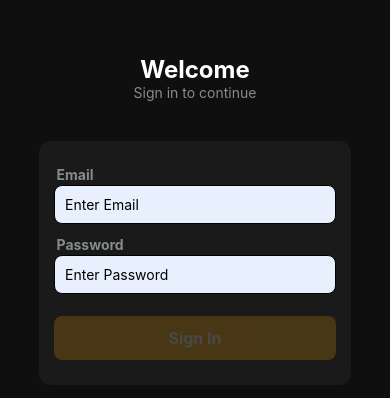
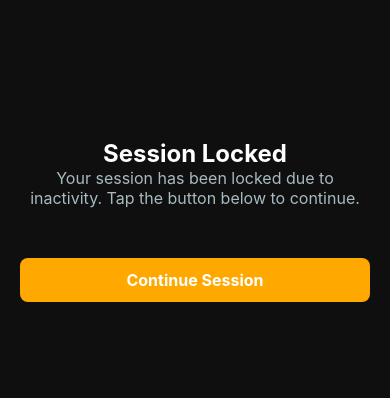
Before and after one commit to shinste/kerbz-test, a React Native app: screen /Lock in a window 390 px wide. Shown: the part 202-600 px from the top of the page. Built offline with nearby package versions, Linux system fonts and the light colour scheme.

Commit message:
Creating Lock screen and adding it to Navigation, slight tweaks to other components

```diff
--- a/App.js
+++ b/App.js
@@ -2,6 +2,7 @@ import { StatusBar } from 'expo-status-bar';
 import { StyleSheet, Text, View } from 'react-native';
 import Login from './src/screens/Login';
 import Home from './src/screens/Home';
+import Lock from './src/screens/Lock';
 import { Provider } from 'react-redux';
 import { store } from './src/redux/store';
 import { NavigationContainer } from '@react-navigation/native';
@@ -24,17 +25,13 @@ export default function App() {
             component={Home}
             options={{ headerShown: false }}
           />
+          <Stack.Screen
+            name="Lock"
+            component={Lock}
+            options={{ headerShown: false }}
+          />
         </Stack.Navigator>
       </NavigationContainer>
     </Provider>
   );
 }
-
-const styles = StyleSheet.create({
-  container: {
-    flex: 1,
-    backgroundColor: '#fff',
-    alignItems: 'center',
-    justifyContent: 'center',
-  },
-});
--- /dev/null
+++ b/src/screens/Lock.js
@@ -0,0 +1,66 @@
+import { View, Text, StyleSheet, TouchableOpacity } from 'react-native';
+import { useNavigation } from '@react-navigation/native';
+
+const Lock = () => {
+  const navigation = useNavigation();
+
+  return (
+    <View style={styles.lockContainer}>
+      <View style={styles.contentContainer}>
+        <Text style={styles.lockHeader}>Session Locked</Text>
+        <Text style={styles.lockText}>
+          Your session has been locked due to inactivity. Tap the button below
+          to continue.
+        </Text>
+        <TouchableOpacity
+          style={styles.continueButton}
+          onPress={() => navigation.replace('Login')}
+        >
+          <Text style={styles.buttonText}>Continue Session</Text>
+        </TouchableOpacity>
+      </View>
+    </View>
+  );
+};
+
+export default Lock;
+
+const styles = StyleSheet.create({
+  lockContainer: {
+    flex: 1,
+    backgroundColor: '#0F0F0F',
+    paddingHorizontal: 20,
+    flexDirection: 'column',
+    justifyContent: 'center',
+    alignItems: 'center',
+  },
+  contentContainer: {
+    width: '100%',
+    alignItems: 'center',
+  },
+
+  lockHeader: {
+    fontSize: 24,
+    color: 'white',
+    fontWeight: 'bold',
+  },
+  lockText: {
+    fontSize: 16,
+    color: '#A8BAC1',
+    textAlign: 'center',
+  },
+
+  continueButton: {
+    width: '100%',
+    paddingVertical: 12,
+    marginTop: 50,
+    alignItems: 'center',
+    borderRadius: 8,
+    backgroundColor: '#FFA800',
+  },
+  buttonText: {
+    fontSize: 16,
+    fontWeight: 'bold',
+    color: 'white',
+  },
+});
--- a/src/screens/Login.js
+++ b/src/screens/Login.js
@@ -15,7 +15,7 @@ const Login = () => {
     <View style={styles.loginContainer}>
       <View style={styles.headerContainer}>
         <Text style={styles.header}>Welcome</Text>
-        <Text style={styles.text}> Sign in to continue </Text>
+        <Text style={styles.subText}> Sign in to continue </Text>
       </View>
       <View style={styles.formContainer}>
         <Text style={styles.formLabel}>Email</Text>
@@ -98,8 +98,8 @@ const styles = StyleSheet.create({
     color: '#FFFFFD',
   },
 
-  text: {
-    color: '#858C8C',
+  subText: {
+    color: '#A8BAC1',
     fontWeight: 'semibold',
   },
 
@@ -107,7 +107,7 @@ const styles = StyleSheet.create({
     width: '100%',
     marginLeft: 5,
     marginBottom: 2,
-    color: '#858C8C',
+    color: '#A8BAC1',
     fontWeight: 'bold',
   },
 
```
Also changed, not shown: src/components/HomeBar.js (line endings or trailing spaces), src/components/InfoBox.js (line endings or trailing spaces).
